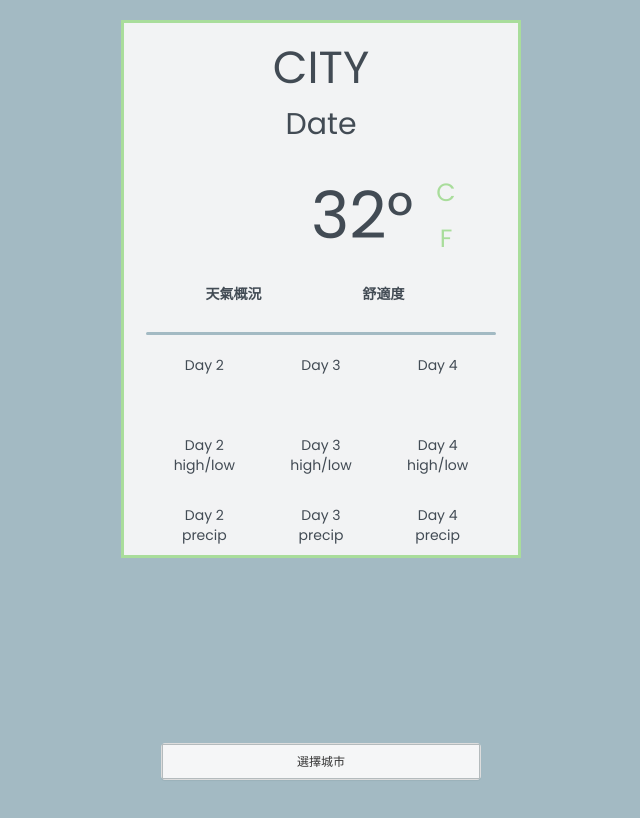
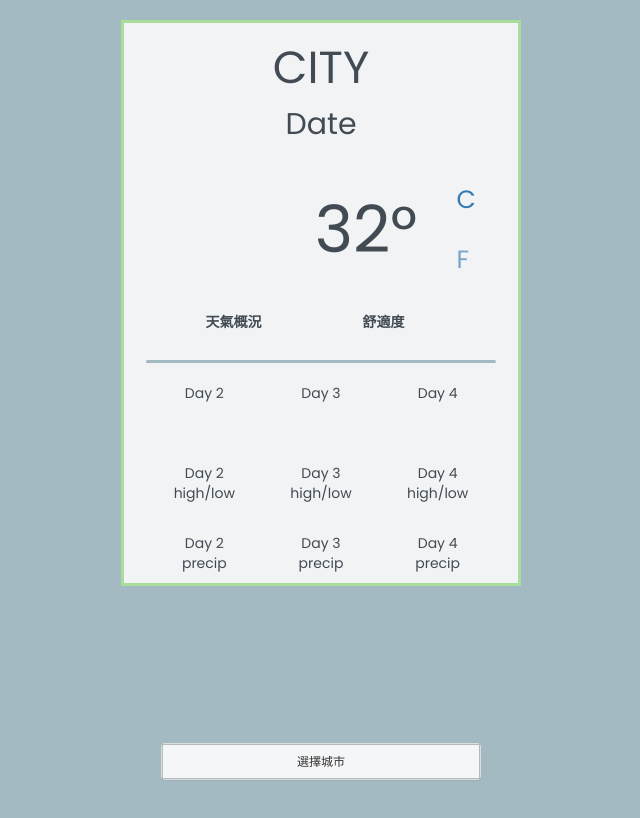
Before and after one commit to hsuan51/app0326, a plain HTML site: page Case2_weather_app/index.html in a window 1280 px wide. Both pictures are taken after a click on the button "Change degrees to fahrenheit". Shown: the whole page, without its empty margins (319-959 px from the left). Drawn offline with nearby package versions, Linux system fonts and the light colour scheme; some icons are missing.

Commit message:
let cbutton disabled when the temperature is Celsius,and vice versa

```diff
--- a/Case2_weather_app/index.html
+++ b/Case2_weather_app/index.html
@@ -15,18 +15,18 @@
 	<h1 id="city" class="text-center">CITY</h1>
 	<p id="date" class="text-center">Date</p>
     <div id="current-weather" class="container">
-		<div class="row">
+		<div class="row"><!-- 顯示現在氣溫(攝氏) -->
 			<div class="col-xs-5 valign" align="center">
 				<br>
 				<canvas id="weather-icon" width="75" height="75"></canvas>
-			</div><!--
-			--><div class="col-xs-5 valign" align="right">
+			</div>
+			<div class="col-xs-5 valign" align="right">
 				<h1 id="temp">°</h1>
-			</div><!--
-			--><div class="col-xs-2 valign" align="center">
+			</div><!-- 轉換溫度單位按鈕 -->
+		    <div class="col-xs-1 valign" align="center">
 				<br>
-				<a id="cbutton" class="button" title="Change degrees to celsius" target="_blank"><p>C</p></a>
-				<a id="fbutton" class="button" title="Change degrees to fahrenheit" target="_blank"><p>F</p></a>
+				<a id="cbutton" class="btn btn-link disabled" role="button" title="Change degrees to celsius" target="_blank"><p>C</p></a>
+				<a id="fbutton" class="btn btn-link" role="button" title="Change degrees to fahrenheit" target="_blank"><p>F</p></a>
 			</div>
 		</div>
 
--- a/Case2_weather_app/script.js
+++ b/Case2_weather_app/script.js
@@ -6,7 +6,9 @@ $(document).ready(function() {
 		var city_select = $(this).text();
 		getTaiwanWeather(city_select);
         $(".collapse").collapse("hide");  // hide collapse 收起
-    });
+	})
+	//$("#fbutton").addClass("disabled");
+	;
 
 	function getTaiwanWeather(city_name) {
 		//Weather Forecast Open Data API
@@ -98,6 +100,8 @@ $(document).ready(function() {
 		today_T_length = $("#temp").text().length;
 		today_T = $("#temp").text().substring(0,today_T_length - 1);
 		$("#temp").text(F2C(today_T) + "°");
+		$("#cbutton").addClass("disabled");
+		$("#fbutton").removeClass("disabled");
 	});//end cbutton
 
 	//#fbutton 將攝氏轉華氏
@@ -105,6 +109,8 @@ $(document).ready(function() {
 		today_T_length = $("#temp").text().length;
 		today_T = $("#temp").text().substring(0,today_T_length - 1);
 		$("#temp").text(C2F(today_T) + "°");
+		$("#fbutton").addClass("disabled");
+		$("#cbutton").removeClass("disabled");
 	});//end fbutton
 
 	//Get present location city name 取得使用者所在縣市
```
